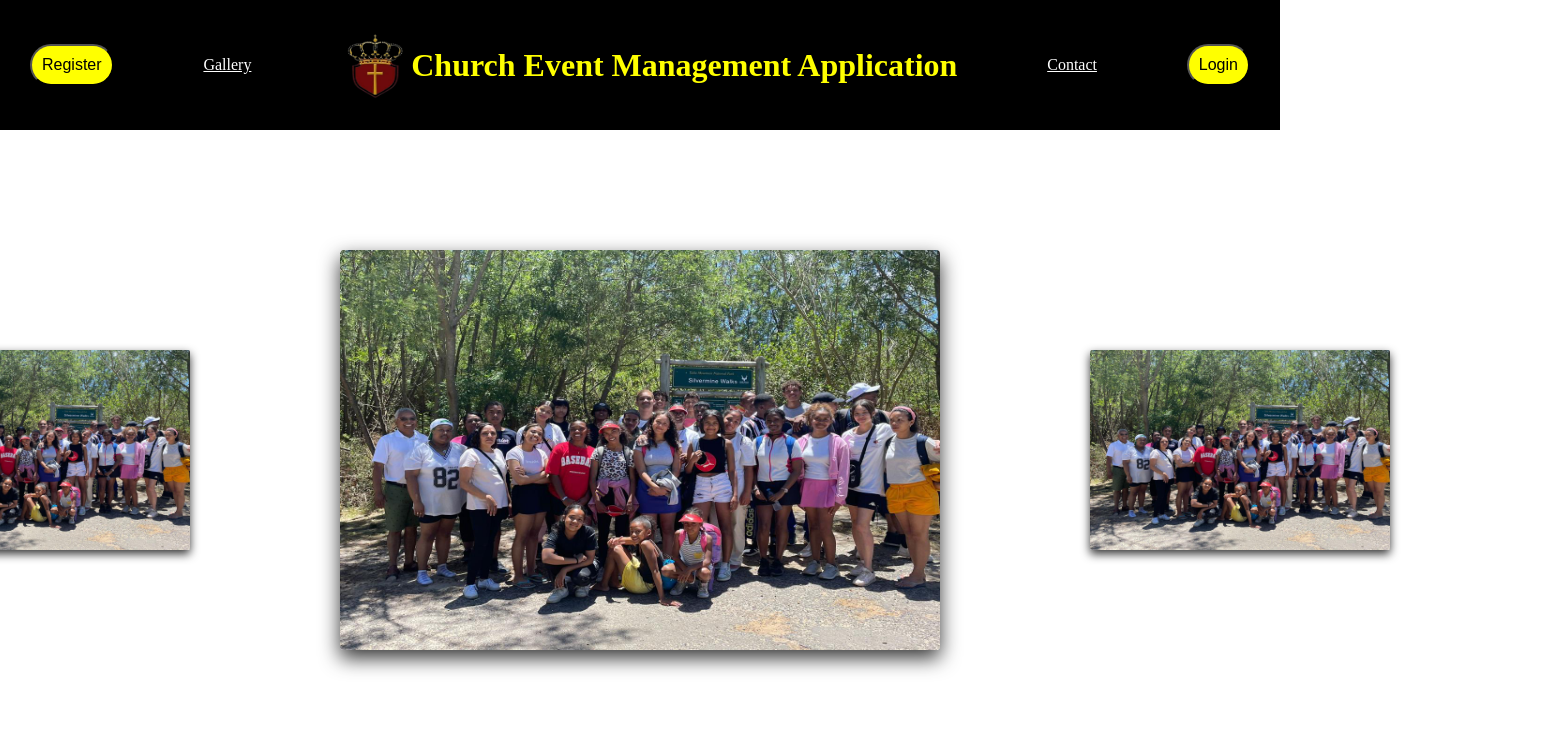
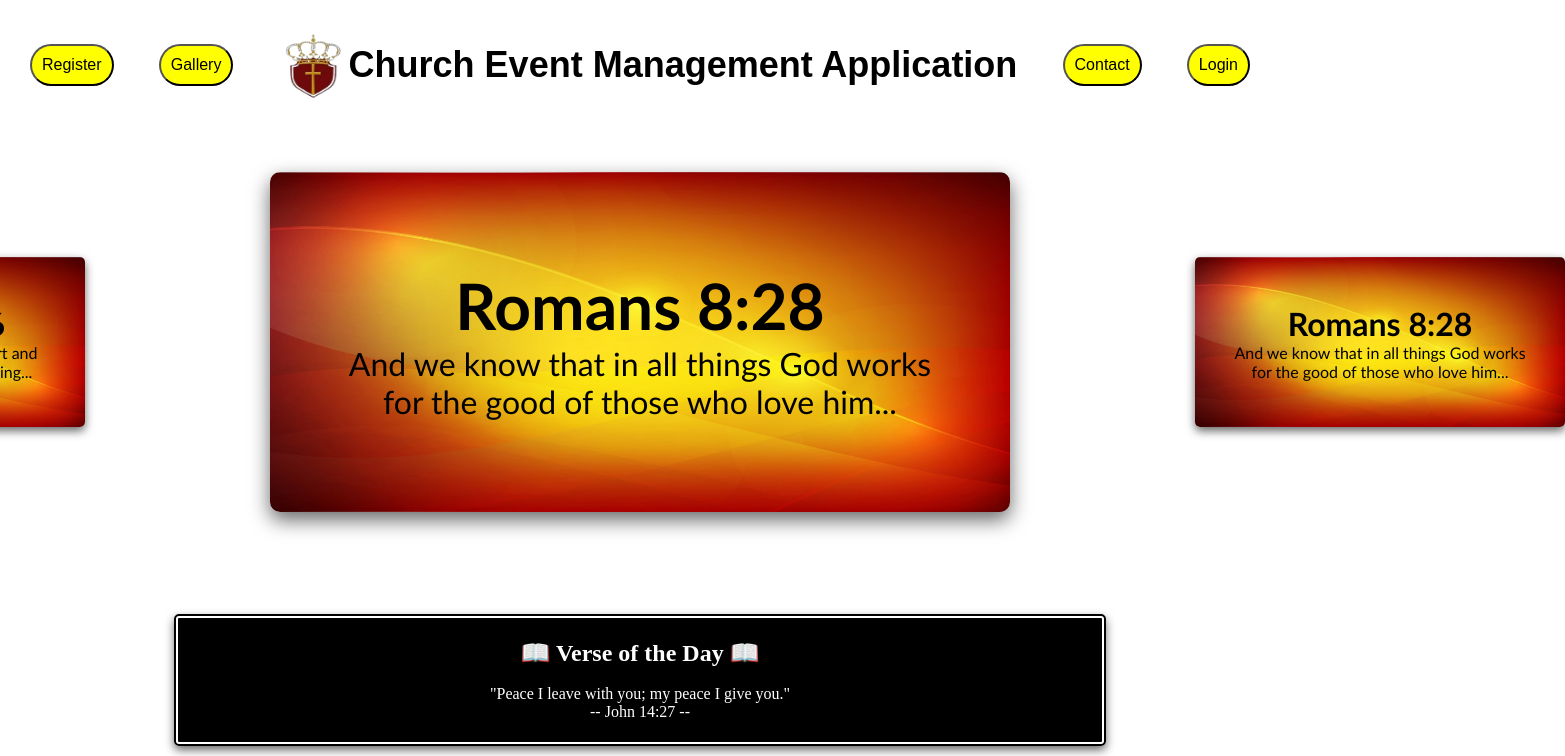
Before and after one commit to JaydeeCodesHoops/Church-Event-Management-Application, a React (Vite) app in the folder Church_Event_Manager_Front-End/: page / in a window 1280 px wide. Shown: the top 756 px of the page, 1565 px wide, since content can reach past the window. Built offline with nearby package versions, Linux system fonts and the light colour scheme.

Commit message:
Updated welcome page and added verse of the day

```diff
--- a/Church_Event_Manager_Front-End/src/CSS/App.css
+++ b/Church_Event_Manager_Front-End/src/CSS/App.css
@@ -15,7 +15,7 @@ li{
   width: '100vh';
   position: sticky;
   top: 0;
-  background-color: hsl(0, 0%, 0%);
+  background-color: hsl(0, 0%, 100%);
   color: hsl(0, 0%, 100%);
 }
 
@@ -28,7 +28,7 @@ li{
   width: '100vh';
   position: sticky;
   top: 0;
-  background-color: hsl(0, 0%, 0%);
+  background-color: hsl(0, 0%, 100%);
   color: hsl(0, 0%, 100%);
 }
 
--- a/Church_Event_Manager_Front-End/src/CSS/Footer.css
+++ b/Church_Event_Manager_Front-End/src/CSS/Footer.css
@@ -16,6 +16,7 @@
     overflow-y: auto; /* Enables scrolling when needed */
     text-align: center;
     margin: auto;
+    margin-top: 30px;
     background-color: brown;
     border-bottom-right-radius: 15px;
     border-bottom-left-radius: 15px;
--- a/Church_Event_Manager_Front-End/src/CSS/Header.css
+++ b/Church_Event_Manager_Front-End/src/CSS/Header.css
@@ -6,4 +6,27 @@
     display: flex;
     justify-content: space-between;
     align-items: center;
+    font-family:  sans-serif;
   }
+
+  #btn1, #btn2, #btn3, #btn4{
+    background-color: yellow;
+    cursor: pointer;
+    /* transition: background-color 0.3s, transform 0.3s; */
+    font-size: 16px;
+  }
+  .button1 :hover, .button2 :hover, .button3 :hover, .button4 :hover{
+    /* color:brown; */
+    /* transform: scale(1.1); */
+    background-color: yellow;
+  }
+
+
+  .hHeading{
+    background-color: white;
+    display: flex;
+    align-items: center;
+    justify-content: center;
+    color: black;
+    font-size: large;
+  }
--- a/Church_Event_Manager_Front-End/src/CSS/Welcome.css
+++ b/Church_Event_Manager_Front-End/src/CSS/Welcome.css
@@ -5,106 +5,85 @@
 
   background-color: white;
 }
-
+/*
 .insideCard{
   margin: auto;
   box-shadow: 10px 10px 10px rgba(0, 0, 0, 0.3);
-  border: 3px solid black;
   border-radius: 15px;
   width: 950px;
   height: 700px;
   position: relative;
   transform-style: preserve-3d;
   transition: transform 0.5s;
-}
+} */
 
-.insideCard:hover{
+/* .insideCard:hover{
   transform: rotateY(180deg);
-}
+} */
 
-.front-image, .back-text{
+/* .front-image, .back-text{
   width: 100%;
   height: 100%;
   position: absolute;
   backface-visibility: hidden;
-}
+} */
 
-.back-text{
+/* .back-text{
   transform: rotateY(180deg);
   display: flex;
   align-items: center;
   flex-direction: column;
   margin-top: 50px;
-}
-
-  #btn1{
-    background-color: yellow;
-    cursor: pointer;
-    transition: background-color 0.3s, transform 0.3s;
-    font-size: 16px;
-  }
-  .button1 :hover{
-    color:brown;
-    transform: scale(1.1);
-  }
-  .button2 :hover{
-    color:brown;
-    transform: scale(1.1);
-  }
-
-  #btn2{
-    background-color: yellow;
-    cursor: pointer;
-    transition: background-color 0.3s, transform 0.3s;
-    font-size: 16px;
-  }
-
+} */
 
   .logo{
     display: flex;
     justify-content: center;
     align-items: center;
   }
-
-
   .heading{
     color: yellow;
+    font-family: calibri;
   }
-
-
-
-
-
 
   .carousel-wrapper {
     display: flex;
+    flex-direction: column;
     align-items: center;
-    justify-content: center;
+    justify-content: flex-start;
     height: 80vh; /* Almost full screen */
+    padding: 20px;
+    gap: 80px;
 }
-
 .carousel {
     display:  flex;
     width: 100%;  /* Total width of the whole carousel */
-    height: 80%; /* Total height */
+    height: 60%; /* Total height */
     align-items: center;
     justify-content: center;
     gap: 50px;
 }
-
 .image-container {
   position: absolute;
-  width: 300px;  /* Each image container size */
-  height: 300px;
+  width: 300px;  /* Each image container width */
+  height: 100px;   /* Each image container height */
   display: flex;
   align-items: center;
   justify-content: center;
   transition: transform 1s ease;
+  background-image: url('/src/assets/yellow-centered-gradient.jpg');;
+  background-size: 100% 100%;
+  background-position: center;
+  background-repeat: no-repeat;
+  border-radius: 5px;
+  box-shadow: 0 4px 10px rgba(0, 0, 0, 0.6); /* Adjust values as needed */
+  padding: 35px;
+  text-align: center;
+  font-family: calibri;
 }
+.verseOfToday{
+  border: 6px double black;
+  border-radius: 5px;
+  box-shadow: 0 4px 10px rgba(0, 0, 0, 0.6); /* Adjust values as needed */
 
-.carousel-image {
-    width: 300px;
-    height: 200px;
-    border-radius: 2px;
-    box-shadow: 0 4px 10px rgba(0, 0, 0, 0.8);
 }
--- /dev/null
+++ b/Church_Event_Manager_Front-End/src/Components/Cards.jsx
@@ -0,0 +1,45 @@
+import React from "react";
+
+const scriptures = [
+    { reference: "John 3:16", text: "For God so loved the world that he gave his one and only Son..." },
+    { reference: "Psalm 23:1", text: "The Lord is my shepherd, I lack nothing." },
+    { reference: "Proverbs 3:5-6", text: "Trust in the Lord with all your heart and lean not on your own understanding..." },
+    { reference: "Romans 8:28", text: "And we know that in all things God works for the good of those who love him..." },
+    { reference: "Isaiah 41:10", text: "So do not fear, for I am with you; do not be dismayed, for I am your God..." },
+];
+
+// Function to randomize scripture
+const getRandomScripture = () => {
+    const randomIndex = Math.floor(Math.random() * scriptures.length);
+    return scriptures[randomIndex];
+};
+
+export function Cardone(){
+    const { reference, text } = getRandomScripture();
+    return (
+        <div className="crd1">
+            <h1>{reference}</h1>
+            <p>{text}</p>
+        </div>
+    );
+}
+
+export function Cardtwo(){
+    const { reference, text } = getRandomScripture();
+    return (
+        <div className="crd2">
+            <h1>{reference}</h1>
+            <p>{text}</p>
+        </div>
+    );
+}
+
+export function Cardthree(){
+    const { reference, text } = getRandomScripture();
+    return (
+        <div className="crd3">
+           <h1>{reference}</h1>
+           <p>{text}</p>
+        </div>
+    );
+}
--- a/Church_Event_Manager_Front-End/src/Components/Footer.jsx
+++ b/Church_Event_Manager_Front-End/src/Components/Footer.jsx
@@ -7,7 +7,7 @@ import '../CSS/Footer.css'
 export default function Footer(){
     return(
     <>
-
+        <div style={{backgroundColor: "black", height: "60px"}}></div>
         <div className="footAboutBox">
             <div className="leftBox">
                 <img className="footer-image" src={image} alt="CTC-image"/>
@@ -25,7 +25,7 @@ export default function Footer(){
                 </div>
             </div>
             <div className="rightBox">
-                <img className="footer-image" src={image2} alt="CTC-image"/>
+                <img className="footer-image" src={image2} alt="Youth-logo"/>
             </div>
         </div>
         <div className="moreAbout">
--- a/Church_Event_Manager_Front-End/src/Components/Header.jsx
+++ b/Church_Event_Manager_Front-End/src/Components/Header.jsx
@@ -13,22 +13,30 @@ export default function Header(){
         navigate('/login');
     };
 
+    const handleGallery = () => {
+        navigate('/gallery');
+    };
+
+    const handleContact = () => {
+        navigate('/contact');
+    };
+
     return(
     <>
             <div className="buttons">
                 <div className="button1">
                     <button id="btn1" onClick={handleRegister}>Register</button>
                 </div>
-                <a href="/gallery" target="_blank" rel="noopener noreferrer" style={{color: "white"}}>
-                    <p>Gallery</p>
-                </a>
-                <div style={{backgroundColor: "black", color: "yellow", display: "flex", alignItems: "center", justifyContent: "center"}}>
+                <div className="button3">
+                    <button id="btn3" onClick={handleGallery}>Gallery</button>
+                </div>
+                <div className="hHeading">
                     <img src={logo} alt="" style={{height:'70px',width:'70px'}} />
                     <h1>Church Event Management Application</h1>
                 </div>
-                <a href="/contact" target="_blank" rel="noopener noreferrer" style={{color: "white"}}>
-                    <p>Contact</p>
-                </a>
+                <div className="button4">
+                    <button id="btn4" onClick={handleContact}>Contact</button>
+                </div>
                 <div className="button2">
                     <button id="btn2" onClick={handleLogin}>Login</button>
                 </div>
--- /dev/null
+++ b/Church_Event_Manager_Front-End/src/Components/VerseOdTheDay.jsx
@@ -0,0 +1,53 @@
+import React, { useState, useEffect } from 'react';
+
+// Sample scripture list - you can expand this or load from an API
+const scriptures = [
+    { reference: "John 14:27", text: "Peace I leave with you; my peace I give you." },
+    { reference: "Psalm 46:10", text: "Be still, and know that I am God." },
+    { reference: "Jeremiah 29:11", text: "For I know the plans I have for you, declares the Lord..." },
+    { reference: "Matthew 6:34", text: "Therefore do not worry about tomorrow..." },
+    { reference: "Romans 15:13", text: "May the God of hope fill you with all joy and peace..." },
+];
+
+// Helper to get a random verse
+const getRandomScripture = () => {
+    const randomIndex = Math.floor(Math.random() * scriptures.length);
+    return scriptures[randomIndex];
+};
+
+// Helper to get the current South African date (in UTC +2:00 timezone)
+const getSASTDate = () => {
+    const options = { timeZone: 'Africa/Johannesburg', year: 'numeric', month: '2-digit', day: '2-digit' };
+    return new Intl.DateTimeFormat('en-GB', options).format(new Date());
+};
+
+const VerseOfTheDay = () => {
+    const [verseOfTheDay, setVerseOfTheDay] = useState(null);
+
+    useEffect(() => {
+        // Get the current South African date
+        const today = getSASTDate();
+        const savedVerse = JSON.parse(localStorage.getItem('verseOfTheDay'));
+
+        if (savedVerse && savedVerse.date === today) {
+            setVerseOfTheDay(savedVerse);
+        } else {
+            // Pick a new verse and save it to local storage with today's date
+            const newVerse = { ...getRandomScripture(), date: today };
+            localStorage.setItem('verseOfTheDay', JSON.stringify(newVerse));
+            setVerseOfTheDay(newVerse);
+        }
+    }, []);
+
+    if (!verseOfTheDay) return <p>Loading Verse of the Day...</p>;
+
+    return (
+        <div style={{display: "flex", flexDirection: "column", alignItems: "center", justifyContent: "center", textAlign: "center", width: "900px", height: "100px", backgroundColor: "black",  color: "white", padding: "10px"}}>
+            <h2>📖 Verse of the Day 📖</h2><br/>
+            <p>"{verseOfTheDay.text}"</p>
+            <p>-- {verseOfTheDay.reference} --</p>
+        </div>
+    );
+};
+
+export default VerseOfTheDay;
--- a/Church_Event_Manager_Front-End/src/Pages/Welcome.jsx
+++ b/Church_Event_Manager_Front-End/src/Pages/Welcome.jsx
@@ -2,24 +2,19 @@ import React, { useState, useEffect } from 'react';
 import Header from '../Components/Header';
 import Footer from '../Components/Footer';
 import { motion } from 'framer-motion';
-
-import image from '../assets/pngtree-white-cross.jpg'
-import image2 from '../assets/YouthHike.jpg'
-import image3 from '../assets/worship.jpg'
-import image4 from '../assets/crosses-jesus-white.jpg'
-import image5 from '../assets/come-to-church.jpg'
-import image6 from '../assets/logo.png'
+import { Cardone, Cardtwo, Cardthree } from '../Components/Cards';
+import VerseOfTheDay from '../Components/VerseOdTheDay';
 import '/src/CSS/Welcome.css';
 
-function Welcome (){
+export default function Welcome (){
 
-    const images = [
-        { id: 1, src: image2 },
-        { id: 2, src: image2 },
-        { id: 3, src: image2 },
-        { id: 4, src: image2 },
-        { id: 5, src: image2 },
-        { id: 6, src: image2 }
+    const cards = [
+        { id: 1, component: <Cardone/> },
+        { id: 2, component: <Cardtwo/> },
+        { id: 3, component: <Cardthree/> },
+        { id: 4, component: <Cardone/> },
+        { id: 5, component: <Cardtwo/> },
+        { id: 6, component: <Cardthree/> }
     ];
 
     const [currentPositions, setCurrentPositions] = useState([
@@ -35,7 +30,7 @@ function Welcome (){
                     if (pos.position === 'left') return { ...pos, position: 'center' };
                     if (pos.position === 'center') return { ...pos, position: 'right' };
                     if (pos.position === 'right') {
-                        const nextIndex = (pos.index + 3) % images.length;
+                        const nextIndex = (pos.index + 3) % cards.length;
                         return { position: 'left', index: nextIndex };
                     }
                     return pos;
@@ -44,7 +39,7 @@ function Welcome (){
         }, 3000);
 
         return () => clearInterval(interval);
-    }, [images]);
+    }, [cards]);
 
     // Helper function to calculate position styling
     const getPositionStyles = (position) => {
@@ -70,15 +65,18 @@ function Welcome (){
                 <div className="carousel">
                     {currentPositions.map(({ position, index }) => (
                         <motion.div
-                            key={images[index].id}
+                            key={cards[index].id}
                             className="image-container"
                             initial={getPositionStyles(position)}
                             animate={getPositionStyles(position)}
                             transition={{ duration: 1 }}
                         >
-                            <img className="carousel-image" src={images[index].src} alt={`Image ${images[index].id}`} />
+                            {cards[index].component}
                         </motion.div>
                     ))}
+                </div>
+                <div className="verseOfToday">
+                    <VerseOfTheDay/>
                 </div>
             </div>
         </div>
@@ -88,7 +86,6 @@ function Welcome (){
         </>
     );
  }
- export default Welcome;
 
 
             {/* <div className="insideCard">
```
Also changed, not shown: Church_Event_Manager_Front-End/src/assets/red-yellow-faded-bg.jpg (added), Church_Event_Manager_Front-End/src/assets/yellow-centered-gradient.jpg (added).
